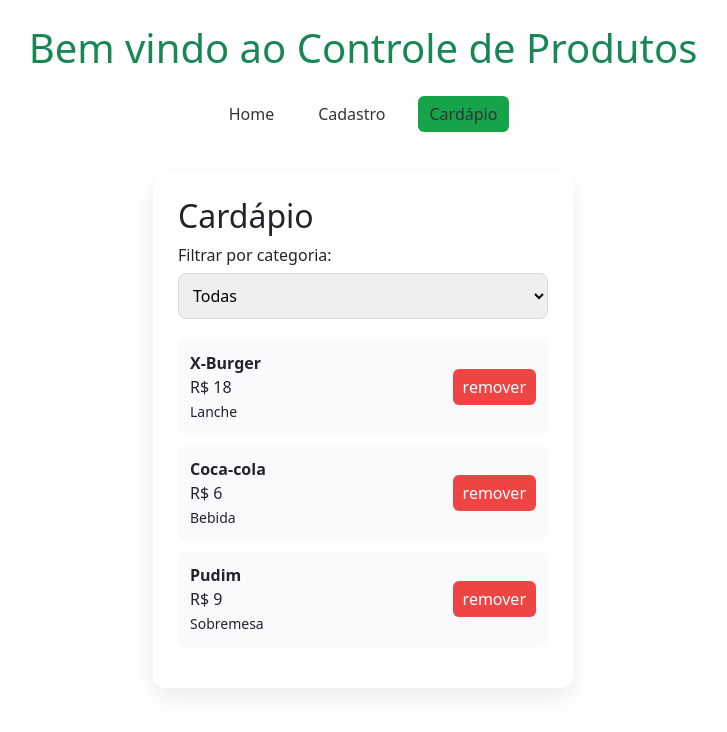
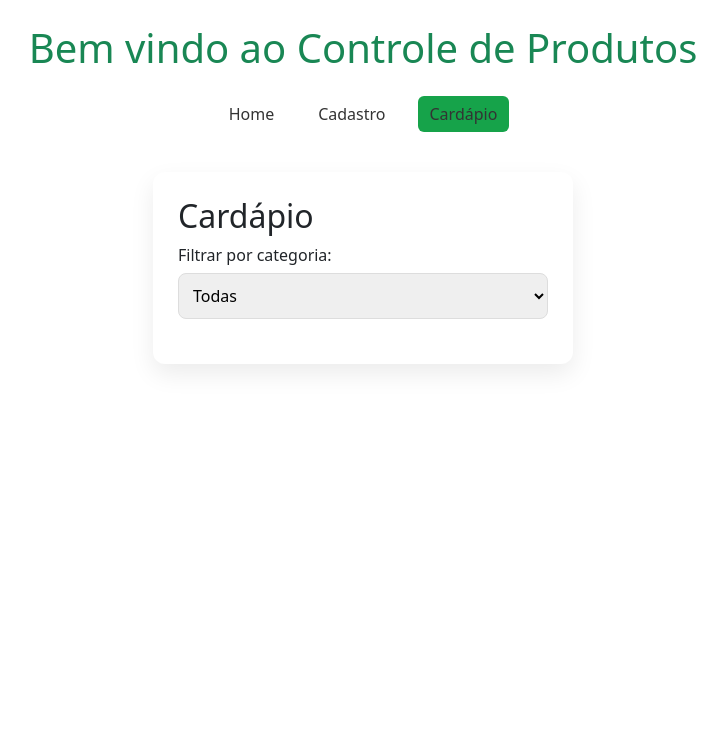
Before and after one commit to LaizaCristina-wd/cardapio, a Vue app: page /cardapio in a window 1280 px wide. Shown: the top 732 px of the page, without its empty margins (277-1004 px from the left). Built offline with nearby package versions, Linux system fonts and the light colour scheme.

Commit message:
Adicionando a pasta Store para salvar os produtos

```diff
--- a/package.json
+++ b/package.json
@@ -10,6 +10,7 @@
   },
   "dependencies": {
     "bootstrap": "^5.3.8",
+    "router": "^2.2.0",
     "vue": "^3.5.31",
     "vue-router": "^5.0.4"
   },
--- /dev/null
+++ b/src/store/produtos.js
@@ -0,0 +1,3 @@
+import { ref } from "vue"
+
+export const produtos = ref([])
--- a/src/views/CadastroView.vue
+++ b/src/views/CadastroView.vue
@@ -1,5 +1,6 @@
 <script setup>
 import { reactive } from "vue"
+import { produtos } from "../store/produtos"
 
 const novoProduto = reactive({
   nome: "",
@@ -41,11 +42,13 @@ function cadastrarProduto(){
     return
   }
 
-  console.log("Produto cadastrado:", {
+  produtos.value.push({
     nome: novoProduto.nome,
     preco: novoProduto.preco,
-    categoria: novoProduto.categoria
+    categoria: novoProduto.categoria,
+    disponivel: true
   })
+
 
   novoProduto.nome = ""
   novoProduto.preco = ""
--- a/src/views/CardapioView.vue
+++ b/src/views/CardapioView.vue
@@ -1,23 +1,6 @@
 <script setup>
 import { reactive, computed, ref } from "vue"
-
-const produtos = ref([
-  {
-    nome: "X-Burger",
-    preco: 18,
-    categoria: "Lanche"
-  },
-  {
-    nome: "Coca-cola",
-    preco: 6,
-    categoria: "Bebida"
-  },
-  {
-    nome: "Pudim",
-    preco: 9,
-    categoria: "Sobremesa"
-  }
-])
+import { produtos } from "../store/produtos"
 
 function removerProduto(index){
   produtos.value.splice(index, 1)
```
Also changed, not shown: 1 other file (tests, documents, lock files or other folders).
